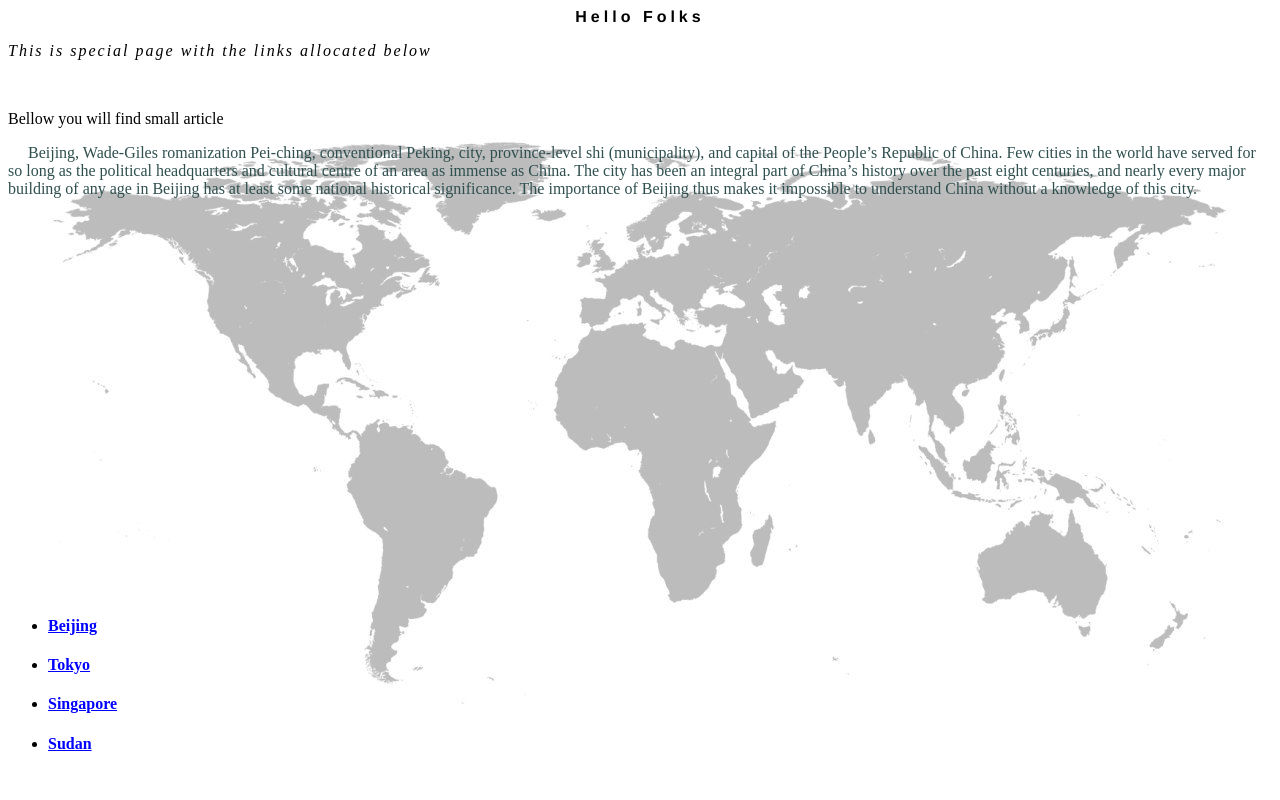
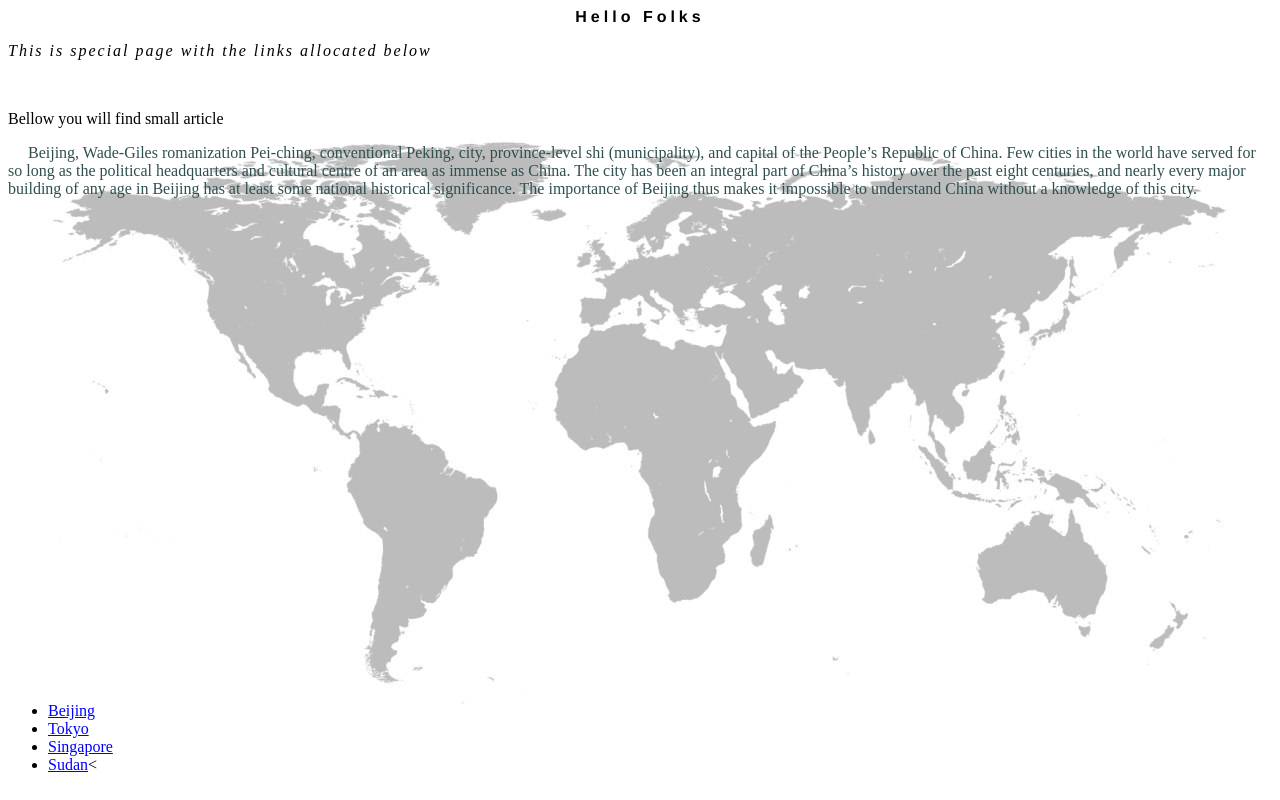
Before and after one commit to yar4/HelloFront, a plain HTML site: page Html_labs/html_labs/lab1351/index.html in a window 1280 px wide. Drawn offline with Linux system fonts and the light colour scheme.

Commit message:
small fix2/h4 removed, hover,

```diff
--- a/Html_labs/html_labs/lab1351/index.html
+++ b/Html_labs/html_labs/lab1351/index.html
@@ -12,10 +12,10 @@
 	<p>Beijing, Wade-Giles romanization Pei-ching, conventional Peking, city, province-level shi (municipality), and capital of the People’s Republic of China. Few cities in the world have served for so long as the political headquarters and cultural centre of an area as immense as China. The city has been an integral part of China’s history over the past eight centuries, and nearly every major building of any age in Beijing has at least some national historical significance. The importance of Beijing thus makes it impossible to understand China without a knowledge of this city.</p>
 	</div>
 <ul>
-<li><h4><a target="_blank" href="https://en.wikipedia.org/wiki/Beijing" >Beijing </a></h4></li>
-<li><h4><a target="_blank" href="https://en.wikipedia.org/wiki/Tokyo">Tokyo</a></h4></li>
-<li><h4><a target="_blank" href="https://en.wikipedia.org/wiki/Singapore">Singapore</a></h4></li>
-<li><h4><a target="_blank" href="https://en.wikipedia.org/wiki/Sudan">Sudan</a></h4></li>
+<li><a target="_blank" href="https://en.wikipedia.org/wiki/Beijing" >Beijing </a></li>
+<li><a target="_blank" href="https://en.wikipedia.org/wiki/Tokyo">Tokyo</a></li>
+<li><a target="_blank" href="https://en.wikipedia.org/wiki/Singapore">Singapore</a></li>
+<li><a target="_blank" href="https://en.wikipedia.org/wiki/Sudan">Sudan</a><</li>
 </ul>
 </body>
 </html>
--- a/Html_labs/html_labs/lab1351/style.css
+++ b/Html_labs/html_labs/lab1351/style.css
@@ -19,6 +19,9 @@ header {
 a {
 	color: blue;
 }
+a:hover {
+	color:wheat;
+}
 
 a:visited {
 	color: darkgrey;
```
